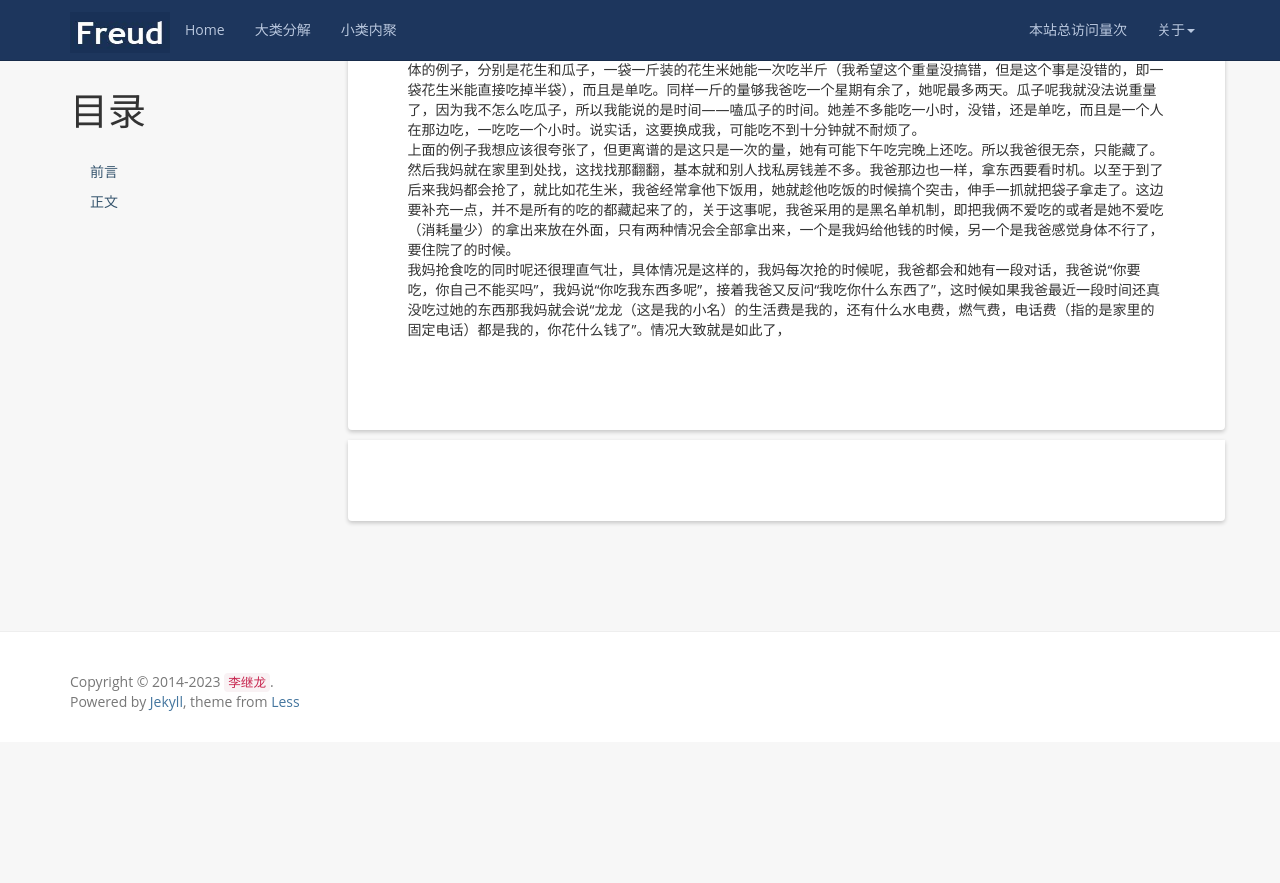
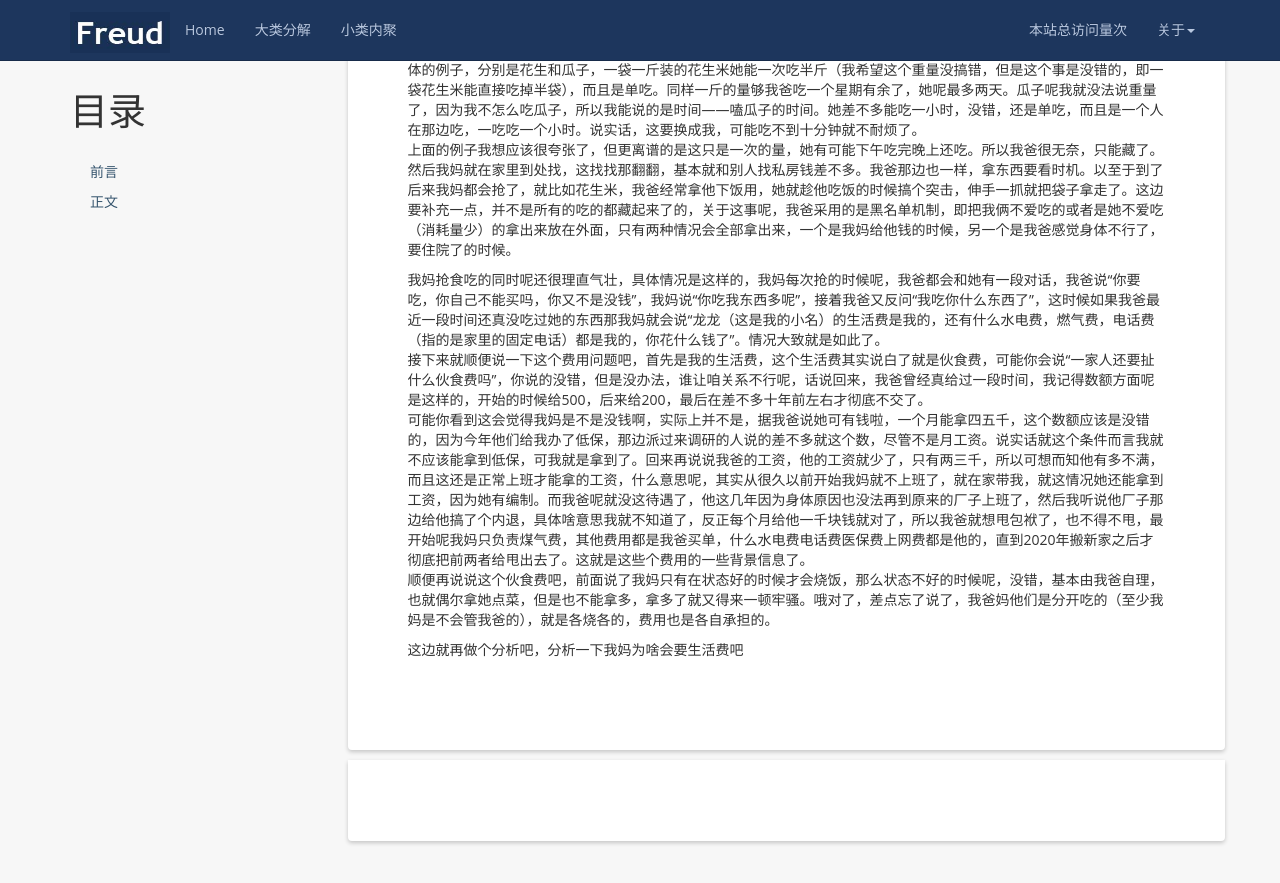
Before and after one commit to kljzndx/My-Blog, a Jekyll site: the page built from _posts/2022-11-23-细说家庭关系.md, in a window 1280 px wide and 900 px high, scrolled down 4658 px. Shown: the top 883 px of the window. Built offline with Jekyll 4.4.1, drawn with Linux system fonts in a browser that asks for light colours; nearby versions of some CDN libraries; comment, search, counter and statistics services are not loaded; before the commit the page ends 5400 px from its top, so only the background shows below that.

Commit message:
写作进度同步---开支情况

```diff
--- a/_posts/2022-11-23-细说家庭关系.md
+++ b/_posts/2022-11-23-细说家庭关系.md
@@ -108,4 +108,10 @@ ok，我妈的身体已经介绍完了，由于我爸的身体没这么奇葩，
 说完了她对我的限制，再来说说她对她自己的放肆吧。这个呢主要表现在想吃就吃，从不管时间早晚，有时候就算是睡觉前她也要顺手拿点东西吃。那么吃什么呢，这可就多了去了，几乎只要是即食食品，就没她不吃的，零食，水果，罐头，火腿肠，甚至还有外面买的卤菜。在以前呢，她还经常自己买东西吃，买的都很朴素：瓜子，饼干，酱油干子，锅巴（还是什么都不放的素锅巴，好像连油都没几滴），还有水果（这个现在还经常买）。
 现在呢就不怎么买了，改成吃我爸的东西了，以至于我爸都要把吃的东西藏起来了，听起来很可笑是吧，别人都是藏钱，他却藏食物。为啥要藏呢，因为我妈吃的太多了，至于怎么个多法，恕我生活经验有限，我还真没法形容，不过倒是有两个具体的例子，分别是花生和瓜子，一袋一斤装的花生米她能一次吃半斤（我希望这个重量没搞错，但是这个事是没错的，即一袋花生米能直接吃掉半袋），而且是单吃。同样一斤的量够我爸吃一个星期有余了，她呢最多两天。瓜子呢我就没法说重量了，因为我不怎么吃瓜子，所以我能说的是时间——嗑瓜子的时间。她差不多能吃一小时，没错，还是单吃，而且是一个人在那边吃，一吃吃一个小时。说实话，这要换成我，可能吃不到十分钟就不耐烦了。
 上面的例子我想应该很夸张了，但更离谱的是这只是一次的量，她有可能下午吃完晚上还吃。所以我爸很无奈，只能藏了。然后我妈就在家里到处找，这找找那翻翻，基本就和别人找私房钱差不多。我爸那边也一样，拿东西要看时机。以至于到了后来我妈都会抢了，就比如花生米，我爸经常拿他下饭用，她就趁他吃饭的时候搞个突击，伸手一抓就把袋子拿走了。这边要补充一点，并不是所有的吃的都藏起来了的，关于这事呢，我爸采用的是黑名单机制，即把我俩不爱吃的或者是她不爱吃（消耗量少）的拿出来放在外面，只有两种情况会全部拿出来，一个是我妈给他钱的时候，另一个是我爸感觉身体不行了，要住院了的时候。
-我妈抢食吃的同时呢还很理直气壮，具体情况是这样的，我妈每次抢的时候呢，我爸都会和她有一段对话，我爸说“你要吃，你自己不能买吗”，我妈说“你吃我东西多呢”，接着我爸又反问“我吃你什么东西了”，这时候如果我爸最近一段时间还真没吃过她的东西那我妈就会说“龙龙（这是我的小名）的生活费是我的，还有什么水电费，燃气费，电话费（指的是家里的固定电话）都是我的，你花什么钱了”。情况大致就是如此了，
+
+我妈抢食吃的同时呢还很理直气壮，具体情况是这样的，我妈每次抢的时候呢，我爸都会和她有一段对话，我爸说“你要吃，你自己不能买吗，你又不是没钱”，我妈说“你吃我东西多呢”，接着我爸又反问“我吃你什么东西了”，这时候如果我爸最近一段时间还真没吃过她的东西那我妈就会说“龙龙（这是我的小名）的生活费是我的，还有什么水电费，燃气费，电话费（指的是家里的固定电话）都是我的，你花什么钱了”。情况大致就是如此了。
+接下来就顺便说一下这个费用问题吧，首先是我的生活费，这个生活费其实说白了就是伙食费，可能你会说“一家人还要扯什么伙食费吗”，你说的没错，但是没办法，谁让咱关系不行呢，话说回来，我爸曾经真给过一段时间，我记得数额方面呢是这样的，开始的时候给500，后来给200，最后在差不多十年前左右才彻底不交了。
+可能你看到这会觉得我妈是不是没钱啊，实际上并不是，据我爸说她可有钱啦，一个月能拿四五千，这个数额应该是没错的，因为今年他们给我办了低保，那边派过来调研的人说的差不多就这个数，尽管不是月工资。说实话就这个条件而言我就不应该能拿到低保，可我就是拿到了。回来再说说我爸的工资，他的工资就少了，只有两三千，所以可想而知他有多不满，而且这还是正常上班才能拿的工资，什么意思呢，其实从很久以前开始我妈就不上班了，就在家带我，就这情况她还能拿到工资，因为她有编制。而我爸呢就没这待遇了，他这几年因为身体原因也没法再到原来的厂子上班了，然后我听说他厂子那边给他搞了个内退，具体啥意思我就不知道了，反正每个月给他一千块钱就对了，所以我爸就想甩包袱了，也不得不甩，最开始呢我妈只负责煤气费，其他费用都是我爸买单，什么水电费电话费医保费上网费都是他的，直到2020年搬新家之后才彻底把前两者给甩出去了。这就是这些个费用的一些背景信息了。
+顺便再说说这个伙食费吧，前面说了我妈只有在状态好的时候才会烧饭，那么状态不好的时候呢，没错，基本由我爸自理，也就偶尔拿她点菜，但是也不能拿多，拿多了就又得来一顿牢骚。哦对了，差点忘了说了，我爸妈他们是分开吃的（至少我妈是不会管我爸的），就是各烧各的，费用也是各自承担的。
+
+这边就再做个分析吧，分析一下我妈为啥会要生活费吧
```
